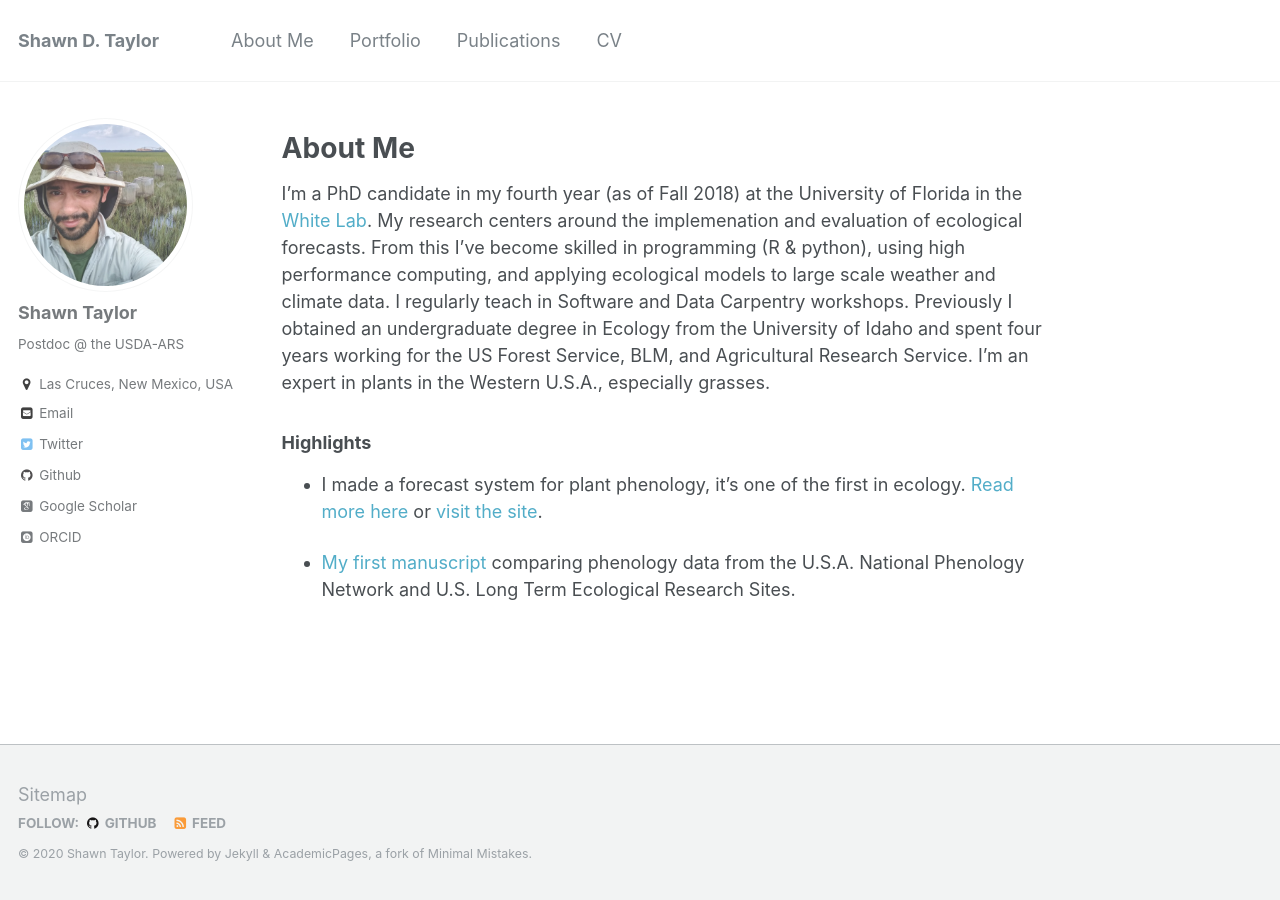
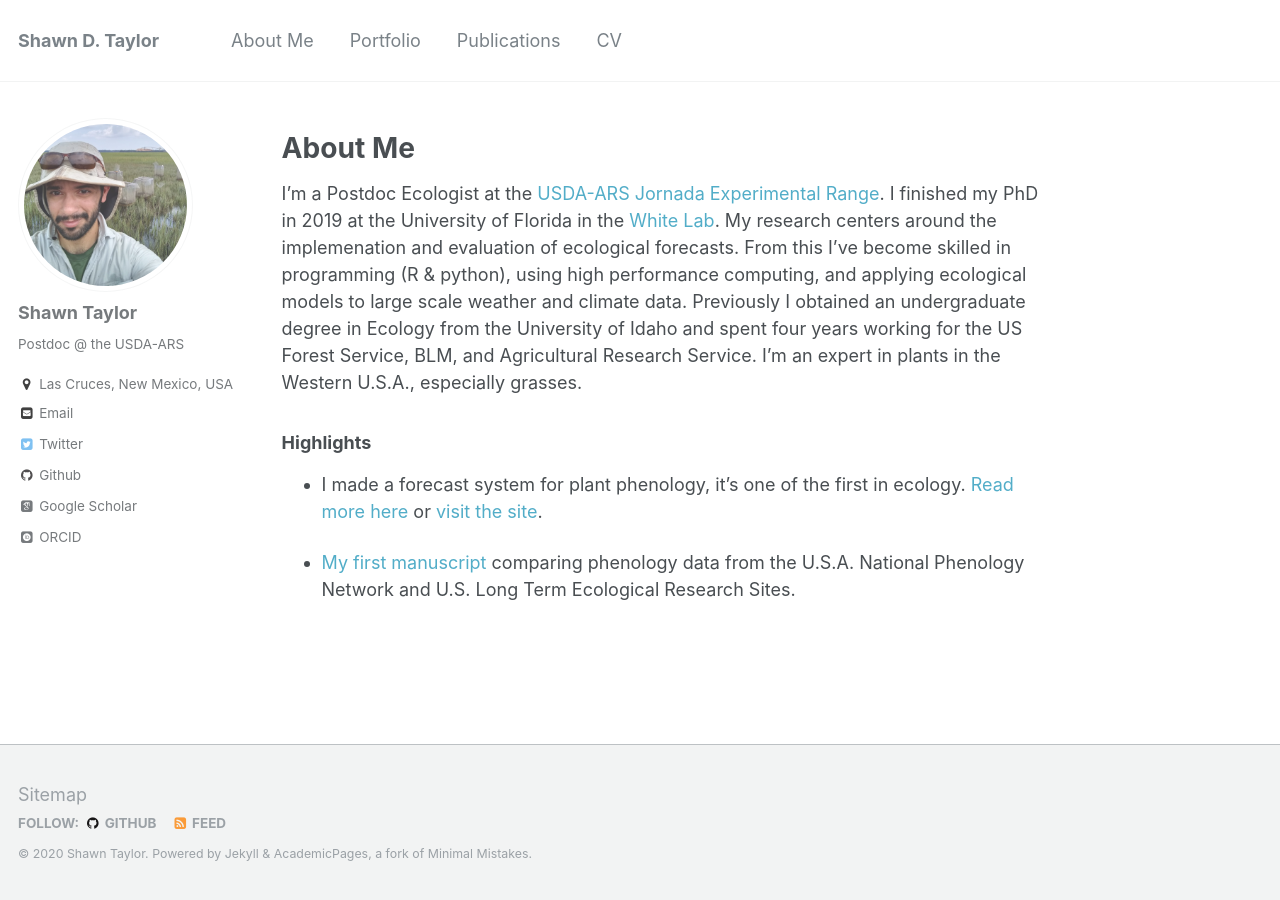
Before and after one commit to sdtaylor/sdtaylor.github.io, a Jekyll site: the page built from _pages/about.md, in a window 1280 px wide. Built offline with Jekyll 4.4.1, drawn with Linux system fonts in a browser that asks for light colours; some web fonts are replaced.

Commit message:
update about me with new job

```diff
--- a/_pages/about.md
+++ b/_pages/about.md
@@ -9,7 +9,8 @@ redirect_from:
 ---
 
 # About Me
-I'm a PhD candidate in my fourth year (as of Fall 2018) at the University of Florida in the [White Lab](https://www.weecology.org). My research centers around the implemenation and evaluation of ecological forecasts. From this I've become skilled in programming (R & python), using high performance computing, and applying ecological models to large scale weather and climate data. I regularly teach in Software and Data Carpentry workshops. Previously I obtained an undergraduate degree in Ecology from the University of Idaho and spent four years working for the US Forest Service, BLM, and Agricultural Research Service. I'm an expert in plants in the Western U.S.A., especially grasses.
+I'm a Postdoc Ecologist at the [USDA-ARS Jornada Experimental Range](https://jornada.nmsu.edu/
+). I finished my PhD in 2019 at the University of Florida in the [White Lab](https://www.weecology.org). My research centers around the implemenation and evaluation of ecological forecasts. From this I've become skilled in programming (R & python), using high performance computing, and applying ecological models to large scale weather and climate data. Previously I obtained an undergraduate degree in Ecology from the University of Idaho and spent four years working for the US Forest Service, BLM, and Agricultural Research Service. I'm an expert in plants in the Western U.S.A., especially grasses.
 
 ### Highlights
 
```
